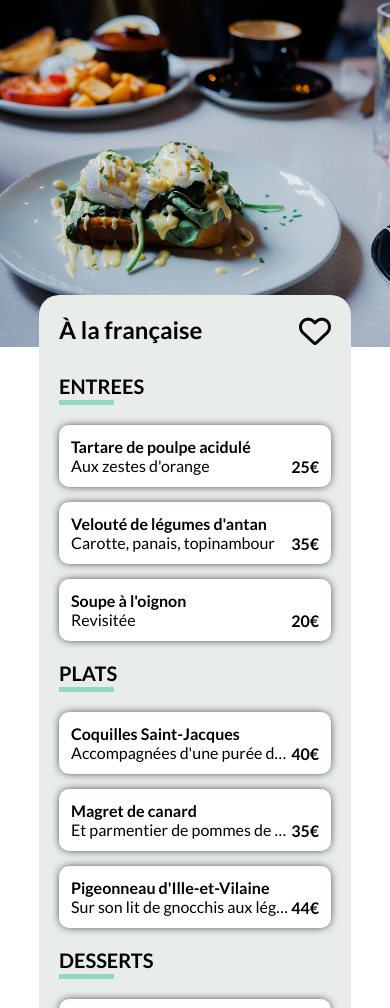
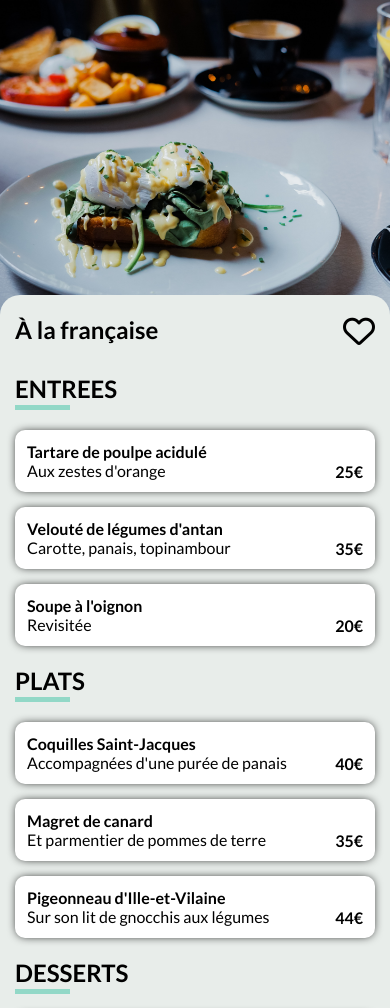
Before and after one commit to hgobr/Ohmyfood, a website: page pages/menu03.html in a window 390 px wide. Shown: the part 69-1077 px from the top of the page. Drawn offline with Linux system fonts and the light colour scheme.

Commit message:
update css & html

```diff
--- a/pages/menu03.html
+++ b/pages/menu03.html
@@ -20,7 +20,7 @@
         <i class="fa-solid fa-arrow-left-long"></i>
       </a>
     </header>
-    <section class="content">
+    <section class="contentMenu">
       <img src="../img/restaurants/LaFrancaise.jpg" alt="PaletteDuGout" />
       <div class="headMenu">
         <div class="headTitle">
--- a/styles/sass/_accueil.scss
+++ b/styles/sass/_accueil.scss
@@ -36,13 +36,17 @@
 .content {
   margin: 0 10%;
 
+  @media (max-width: 1000px) {
+    margin: 0;
+  }
+
   h2 {
     font-size: 1.25rem;
   }
 
   .headDescription {
-    margin: 15px 0;
-
+    padding: 20px;
+    padding-top: 25px;
     display: flex;
     flex-direction: column;
     justify-content: center;
@@ -53,12 +57,23 @@
     button {
       @include mixin.mainButton;
     }
+
+    @media (max-width: 1000px) {
+      background-color: var.$lightGrey;
+      padding-bottom: 3rem;
+      margin-bottom: 3rem;
+    }
   }
 
   .headMenu {
     display: flex;
     flex-direction: column;
     margin-bottom: 30px;
+
+    @media (max-width: 1000px) {
+      margin: 0 8%;
+      margin-bottom: 4rem;
+    }
 
     h2 {
       margin-bottom: 20px;
@@ -124,8 +139,17 @@
     display: flex;
     flex-direction: column;
 
+    @media (max-width: 1000px) {
+      background-color: var.$lightGrey;
+      padding: 3rem 0;
+    }
+
     h2 {
       margin-bottom: 20px;
+
+      @media (max-width: 1000px) {
+        margin-left: 5%;
+      }
     }
 
     .wrapCards {
@@ -211,6 +235,10 @@
       @media (min-width: 1000px) {
         flex-direction: row;
       }
+
+      @media (max-width: 1000px) {
+        margin: 0 5%;
+      }
     }
   }
 }
--- a/styles/sass/_base.scss
+++ b/styles/sass/_base.scss
@@ -59,4 +59,8 @@
       color: var.$secondary;
     }
   }
+
+  @media (max-width: 1000px) {
+    margin-top: 0;
+  }
 }
--- a/styles/sass/_menu.scss
+++ b/styles/sass/_menu.scss
@@ -17,14 +17,17 @@
     }
   }
 
-  section {
+  .contentMenu {
     margin: 0;
+
+    @media (max-width: 1000px) {
+      background-color: var.$grey;
+    }
 
     img {
       height: 350px;
       width: 100%;
       object-fit: cover;
-    }
     }
 
     .headMenu {
@@ -33,6 +36,16 @@
       flex-direction: column;
       position: relative;
       top: -55px;
+
+      background-color: var.$grey;
+
+      margin: 0 8%;
+      padding: 20px 15px;
+      border-radius: 20px 20px 0 0;
+
+      @media (max-width: 1000px) {
+        margin: 0;
+      }
 
       .headTitle {
         display: flex;
@@ -56,12 +69,6 @@
         margin-bottom: 30px;
       }
 
-    background-color: var.$grey;
-
-    margin: 0 10%;
-    padding: 20px;
-    border-radius: 20px 20px 0 0;
-
       button {
         @include mixin.mainButton;
       }
@@ -74,7 +81,7 @@
         gap: 20px;
         justify-content: space-between;
         flex-direction: column;
-      margin-bottom: 10px;
+        margin-bottom: 2rem;
 
         @media (min-width: 1000px) {
           grid-template-columns: 1fr 1fr 1fr;
@@ -175,3 +182,4 @@
       }
     }
   }
+}
--- a/styles/sass/_variables.scss
+++ b/styles/sass/_variables.scss
@@ -1,5 +1,6 @@
 $primary: #9356dc;
 $secondary: #ff79da;
+$lightGrey: #00000007;
 $grey: #e8edea;
 $darkGrey: #c6d2cb;
 $black: #353535;
```
Also changed, not shown: pages/menu01.html (+1 -1 lines), pages/menu02.html (+1 -1 lines), pages/menu04.html (+1 -1 lines), styles/style.css, styles/stylemain.css, styles/styleprefix.css, 1 other file. Lines whose indentation alone changed are shown as unchanged.
